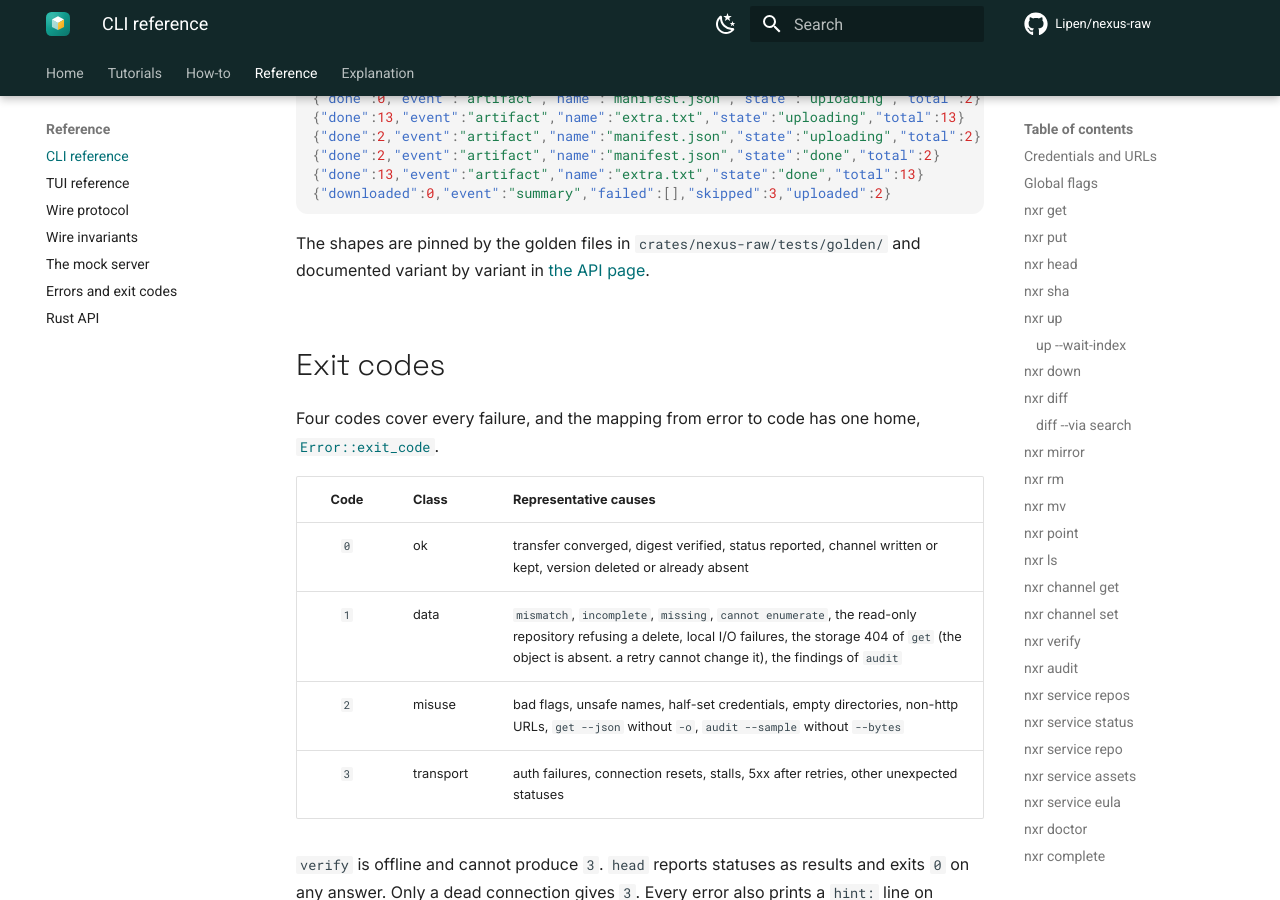
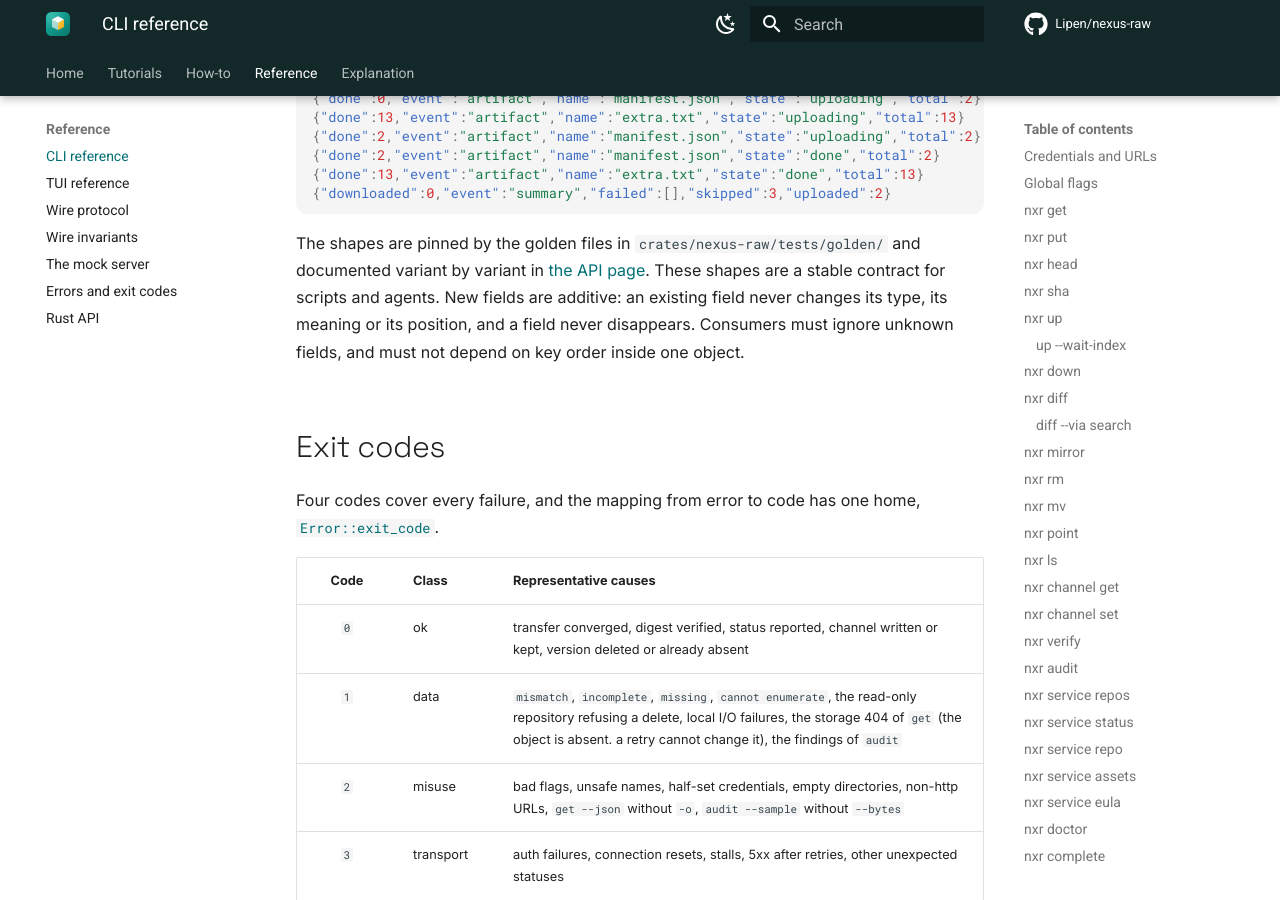
Before and after one commit to Lipen/nexus-raw, an MkDocs documentation site: the page built from docs/reference/cli.md, in a window 1280 px wide and 900 px high, scrolled down 33351 px. Built offline with MkDocs 1.6.1 and Material for MkDocs 9.7.7, drawn with Linux system fonts in a browser that asks for light colours; comment, search, counter and statistics services are not loaded.

Commit message:
docs: the agent index covers the nav and the CLI promises stable JSON shapes

````diff
--- a/docs/llms.txt
+++ b/docs/llms.txt
@@ -73,6 +73,8 @@ Quirks that are not bugs:
 - [Drive it with an agent](https://lipen.github.io/nexus-raw/how-to/agents/): the one-page cookbook: intent to command to expected result
 - [Integrate it](https://lipen.github.io/nexus-raw/how-to/integrate/): scripting over NDJSON, exit codes and hints
 - [Publish a version](https://lipen.github.io/nexus-raw/how-to/publish/): up, markers, channels, the sha-sibling rule
+- [Audit a repository](https://lipen.github.io/nexus-raw/how-to/audit/): the integrity report: structural findings, --bytes for silent bitrot
+- [Keep the newest versions](https://lipen.github.io/nexus-raw/how-to/retention/): keep-N retention from ls, channels and rm, no guessing
 - [Consume artifacts](https://lipen.github.io/nexus-raw/how-to/consume/): down, unpack, digest verification
 - [Use in CI](https://lipen.github.io/nexus-raw/how-to/ci/): credentials, caching, the retry contract
 - [Named remotes](https://lipen.github.io/nexus-raw/how-to/config/): the -R alias file: one TOML, read only when named
@@ -86,6 +88,7 @@ Quirks that are not bugs:
 - [Errors and exit codes](https://lipen.github.io/nexus-raw/reference/errors/): the error taxonomy and every hint
 - [Wire protocol](https://lipen.github.io/nexus-raw/reference/protocol/): store shape, markers and forbiddances
 - [Wire invariants](https://lipen.github.io/nexus-raw/reference/invariants/): the rules every client must hold
+- [The mock server](https://lipen.github.io/nexus-raw/reference/mock/): failure scenarios, Spec composition, seed-dir and config
 - [Rust API](https://lipen.github.io/nexus-raw/reference/api/): the `Nxr` facade, events and configuration
 - [The TUI](https://lipen.github.io/nexus-raw/reference/tui/): keys, presets and config of the terminal browser
 
--- a/docs/reference/cli.md
+++ b/docs/reference/cli.md
@@ -1225,6 +1225,9 @@ A captured transfer stream:
 ```
 
 The shapes are pinned by the golden files in `crates/nexus-raw/tests/golden/` and documented variant by variant in [the API page](api.md#events).
+These shapes are a stable contract for scripts and agents.
+New fields are additive: an existing field never changes its type, its meaning or its position, and a field never disappears.
+Consumers must ignore unknown fields, and must not depend on key order inside one object.
 
 ## Exit codes
 
````
Also changed, not shown: 1 other file.
